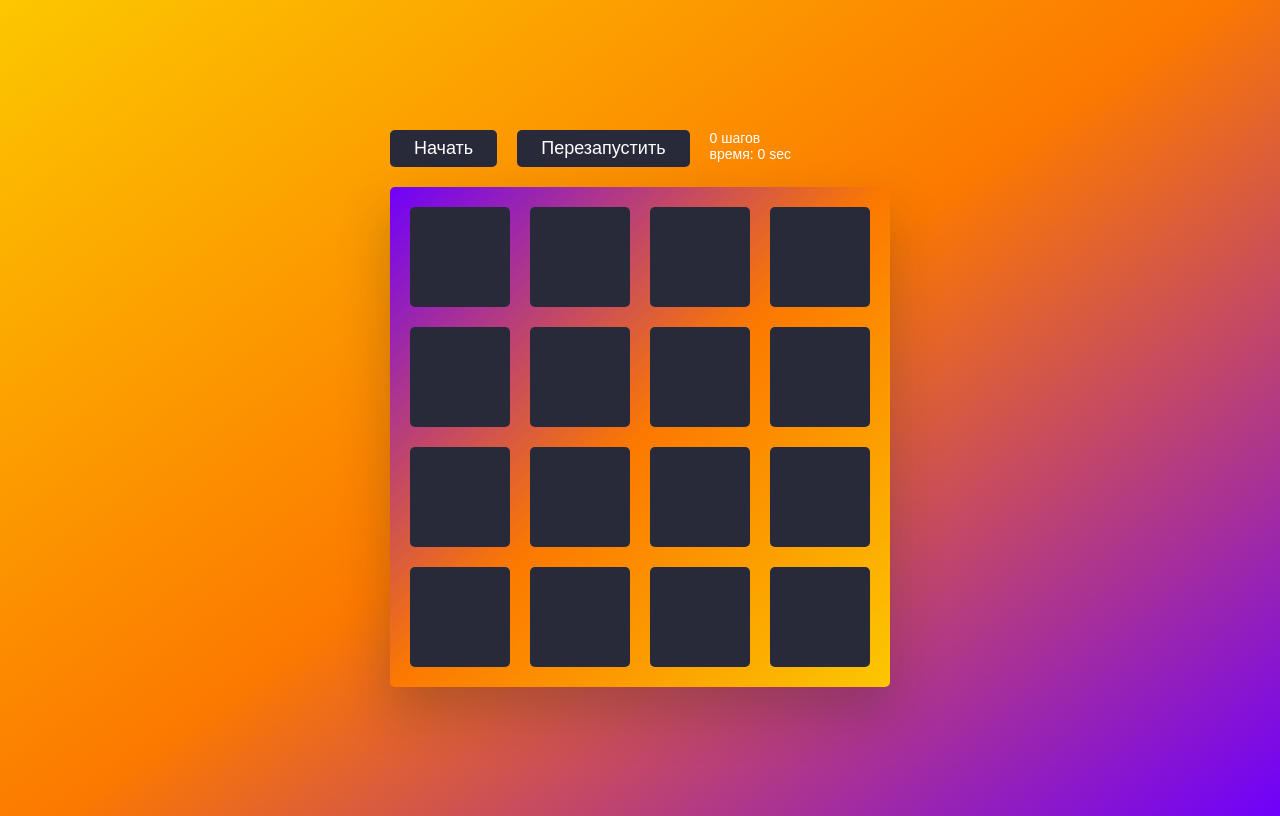
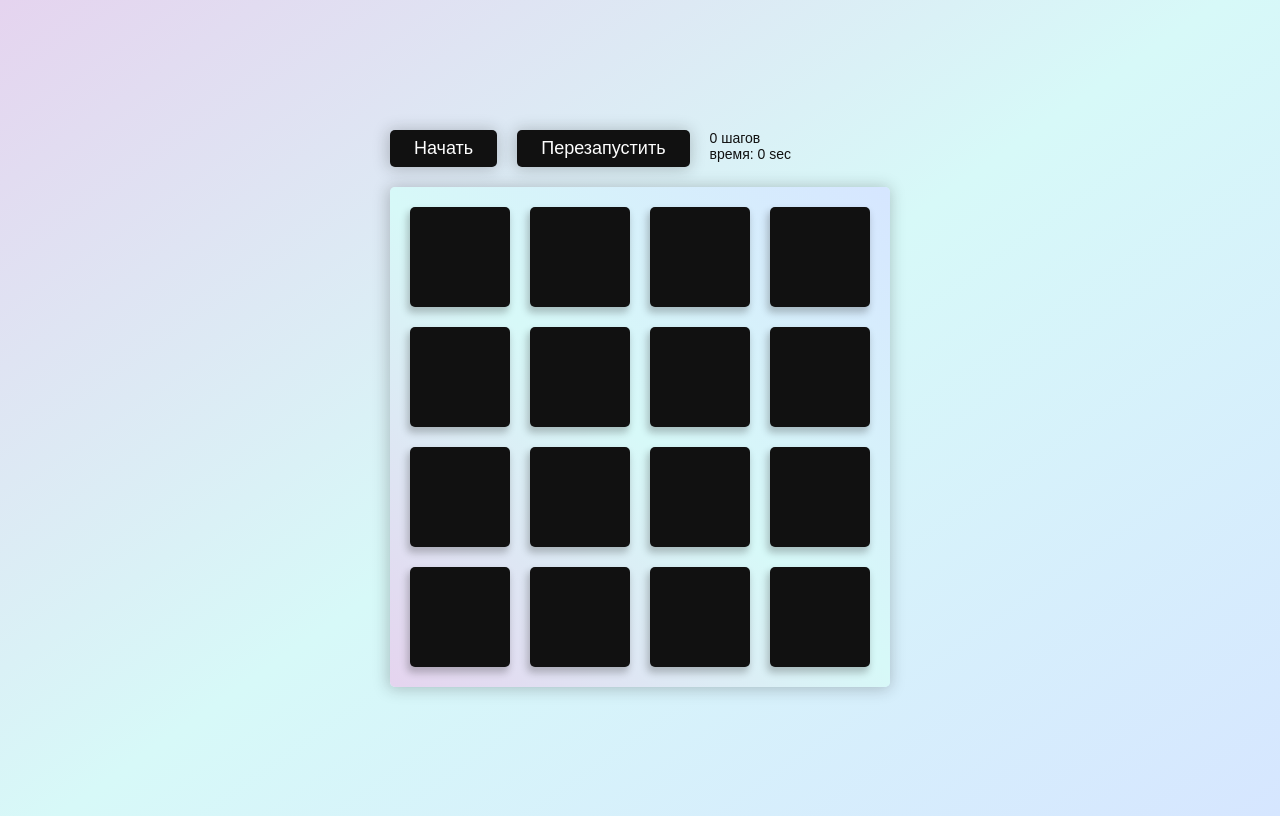
Before and after one commit to ArtfulLee/memory-game, a website built with Vite: page index.html in a window 1280 px wide. Built offline with nearby package versions, Linux system fonts and the light colour scheme.

Commit message:
Навел небольшую красоту

```diff
--- a/index.html
+++ b/index.html
@@ -19,7 +19,9 @@
       </div>
       <div class="board-container">
         <div class="board" data-dimension="4"></div>
-        <div class="win">Вы выиграли!</div>
+        <div class="win">
+          <div class="win-text">Вы выиграли!</div>
+        </div>
       </div>
     </div>
     <script type="module" src="src/js/index.js"></script>
--- a/src/css/style.css
+++ b/src/css/style.css
@@ -1,7 +1,7 @@
 body {
   position: relative;
   min-height: 100vh;
-  background: linear-gradient(325deg, #6f00fc 0%, #fc7900 50%, #fcc700 100%)
+  background: linear-gradient(325deg, #d6e6ff 0%, #d7f9f8 50%, #e5d4ef 100%)
     no-repeat;
   font-family: Arial, Helvetica, sans-serif;
   overflow-y: hidden;
@@ -17,8 +17,9 @@ body {
 }
 
 button {
-  background: #282a3a;
-  color: #fff;
+  background: #111111;
+  box-shadow: -1px 1px 15px 1px rgb(33 33 33 / 25%);
+  color: #fefefe;
   border-radius: 5px;
   padding: 8px 24px;
   border: 0;
@@ -33,7 +34,7 @@ button {
 }
 
 .stats {
-  color: #fff;
+  color: #111111;
   font-size: 14px;
 }
 
@@ -44,8 +45,8 @@ button {
 .board,
 .win {
   border-radius: 5px;
-  box-shadow: 0 25px 50px rgb(33 33 33 / 25%);
-  background: linear-gradient(135deg, #6f00fc 0%, #fc7900 50%, #fcc700 100%);
+  box-shadow: -1px 1px 15px 1px rgb(33 33 33 / 25%);
+  background: linear-gradient(223deg, #d6e6ff 0%, #d7f9f8 50%, #e5d4ef 100%);
   transition: transform 0.6s cubic-bezier(0.4, 0, 0.2, 1);
   backface-visibility: hidden;
 }
@@ -75,10 +76,11 @@ button {
 .card-back,
 .card-front {
   position: absolute;
+  box-shadow: -2px 5px 7px 1px rgb(33 33 33 / 25%);
   border-radius: 5px;
   width: 100%;
   height: 100%;
-  background: #282a3a;
+  background: #111111;
   transition: transform 0.6s cubic-bezier(0.4, 0, 0.2, 1);
   backface-visibility: hidden;
 }
@@ -89,7 +91,7 @@ button {
   user-select: none;
   text-align: center;
   line-height: 100px;
-  background: #fdf8e6;
+  background: #f9f6f2;
 }
 
 .card.flipped .card-back {
@@ -107,7 +109,7 @@ button {
   width: 100%;
   height: 100%;
   text-align: center;
-  background: #fdf8e6;
+  background: #f9f6f2;
   transform: rotateY(180deg) rotateZ(50deg);
 }
 
@@ -116,10 +118,10 @@ button {
   top: 50%;
   left: 50%;
   transform: translate(-50%, -50%);
-  font-size: 21px;
-  color: #282a3a;
+  font-size: 36px;
+  color: #111111;
 }
 
 .highlight {
-  color: #6f00fc;
+  color: #d6e6ff;
 }
```
